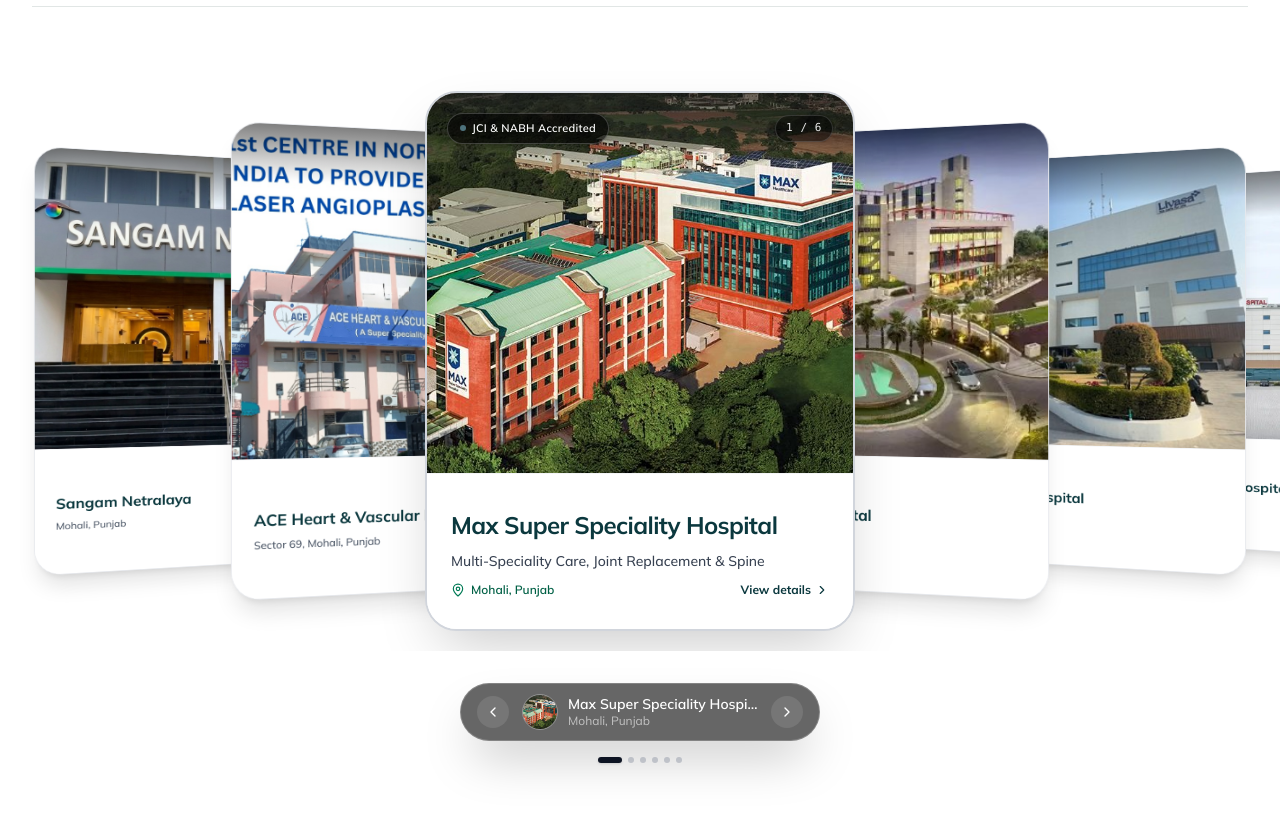
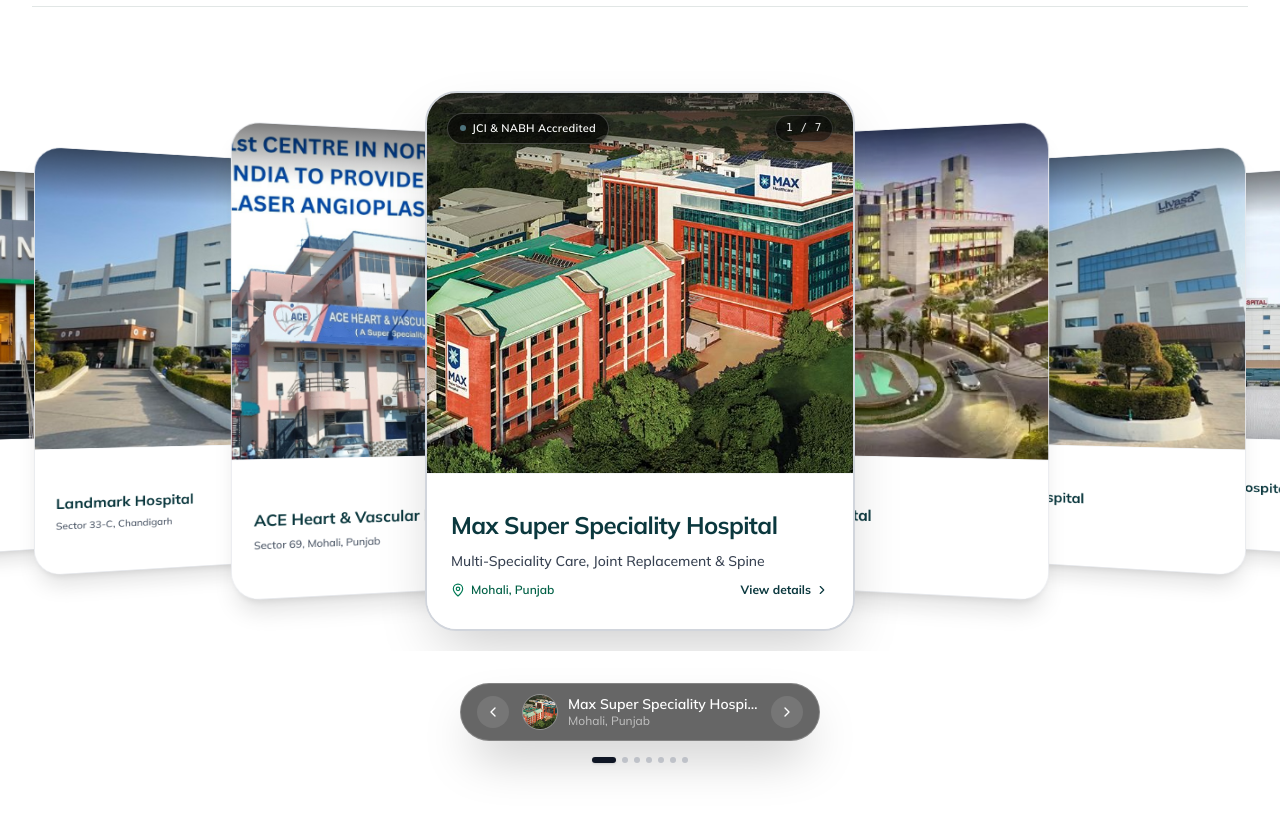
Before and after one commit to anilbuffer/medical-tourism, a Next.js app: page / in a window 1280 px wide. Shown: the part 4240-5053 px from the top of the page. Built offline with nearby package versions, Linux system fonts and the light colour scheme; no server answers.

Commit message:
fix(home): add missing hospital details on home page
Branch: production

```diff
--- a/data/hospitalsData.ts
+++ b/data/hospitalsData.ts
@@ -113,7 +113,7 @@ export const HOSPITALS: Hospital[] = [
     short: 'ACE Heart Institute',
     city: 'Sector 69, Mohali, Punjab',
     focus: 'Cardiovascular & chest medicine, complex angioplasty, TAVR & structural heart interventions',
-    img: '/img/hospitals/ace-heart-institute.jpg',
+    img: '/img/hospitals/ace-heart-hospital.jpg',
     badge: 'Super-Speciality Heart Institute',
     specialties: ['cardiac'],
     treatments: ['coronary-angioplasty', 'heart-valve-replacement', 'pacemaker-aicd-implantation'],
--- a/data/originalData.ts
+++ b/data/originalData.ts
@@ -949,6 +949,20 @@ export const HOSPITALS_SECTION = {
       }
     },
     {
+      "id": "landmark-hospital-chandigarh",
+      "name": "Landmark Hospital",
+      "country": "mohali",
+      "location": "Sector 33-C, Chandigarh",
+      "description": "Plastic & Cosmetic Surgery, Orthopaedics & Fertility Care",
+      "badge": "NABH Accredited",
+      "href": "/hospitals/landmark-chandigarh",
+      "image": {
+        "src": "/img/livasa.jpg",
+        "width": 1200,
+        "height": 800
+      }
+    },
+    {
       "id": "ace-heart-institute",
       "name": "ACE Heart & Vascular Institute",
       "country": "mohali",
@@ -957,7 +971,7 @@ export const HOSPITALS_SECTION = {
       "badge": "Super-Speciality Heart Institute",
       "href": "/hospitals/ace-heart-institute",
       "image": {
-        "src": "/img/hospitals/ace-heart-institute.jpg",
+        "src": "/img/hospitals/ace-heart-hospital.jpg",
         "width": 1024,
         "height": 836
       }
```
Also changed, not shown: public/img/hospitals/ace-heart-hospital.jpg (added), public/img/hospitals/ace-heart-institute.jpg (deleted).
